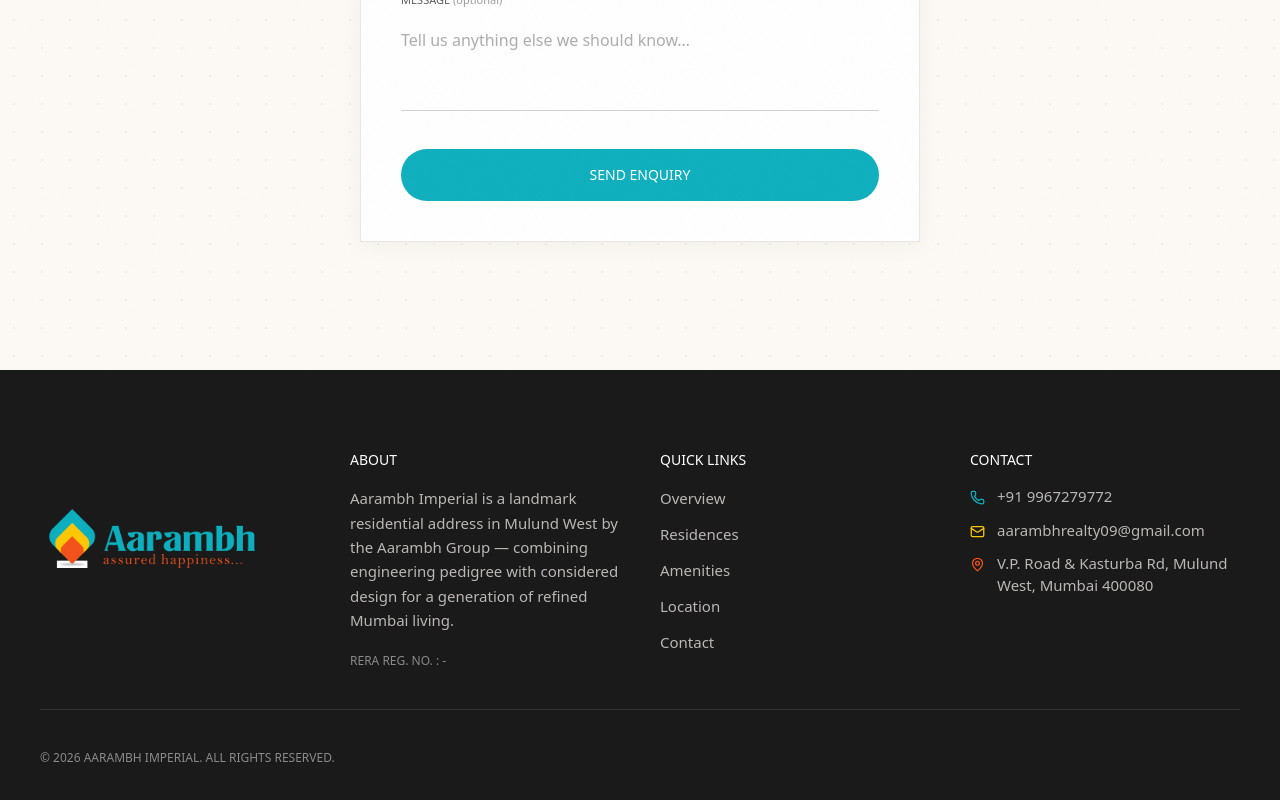
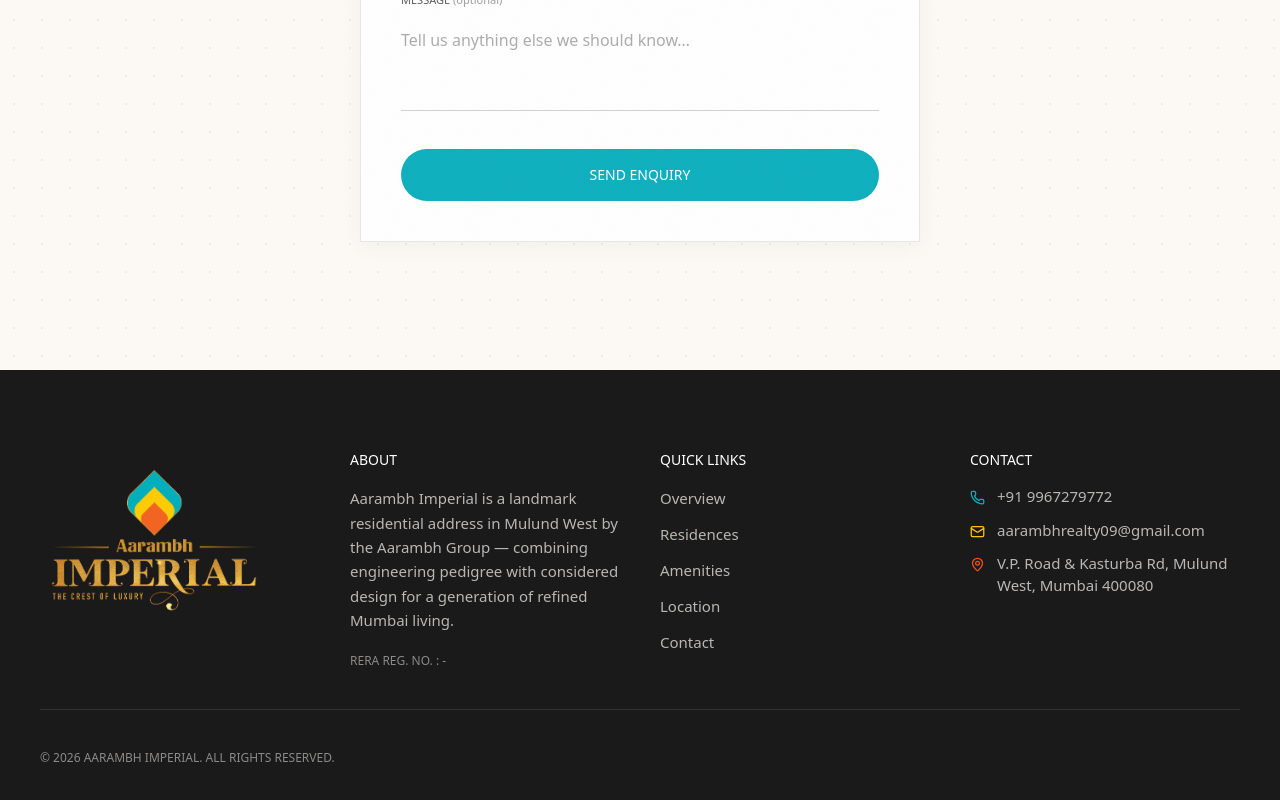
Before and after one commit to MeetMavani/Imperial, a Next.js app: page / in a window 1280 px wide. Shown: the part 6390-7190 px from the top of the page. Built offline with nearby package versions, Linux system fonts and the light colour scheme; no server answers.

Commit message:
Update footer logo to point to /assets/logo.webp

```diff
--- a/next/components/Footer.tsx
+++ b/next/components/Footer.tsx
@@ -26,7 +26,7 @@
           <div className="flex flex-col items-center md:items-start">
             {/* eslint-disable-next-line @next/next/no-img-element */}
             <img
-              src={ASSETS.logo}
+              src="/assets/logo.webp"
               alt="Aarambh Imperial Logo"
               className="h-32 w-32 md:h-56 md:w-56 object-contain md:object-left -mt-6"
             />
```
